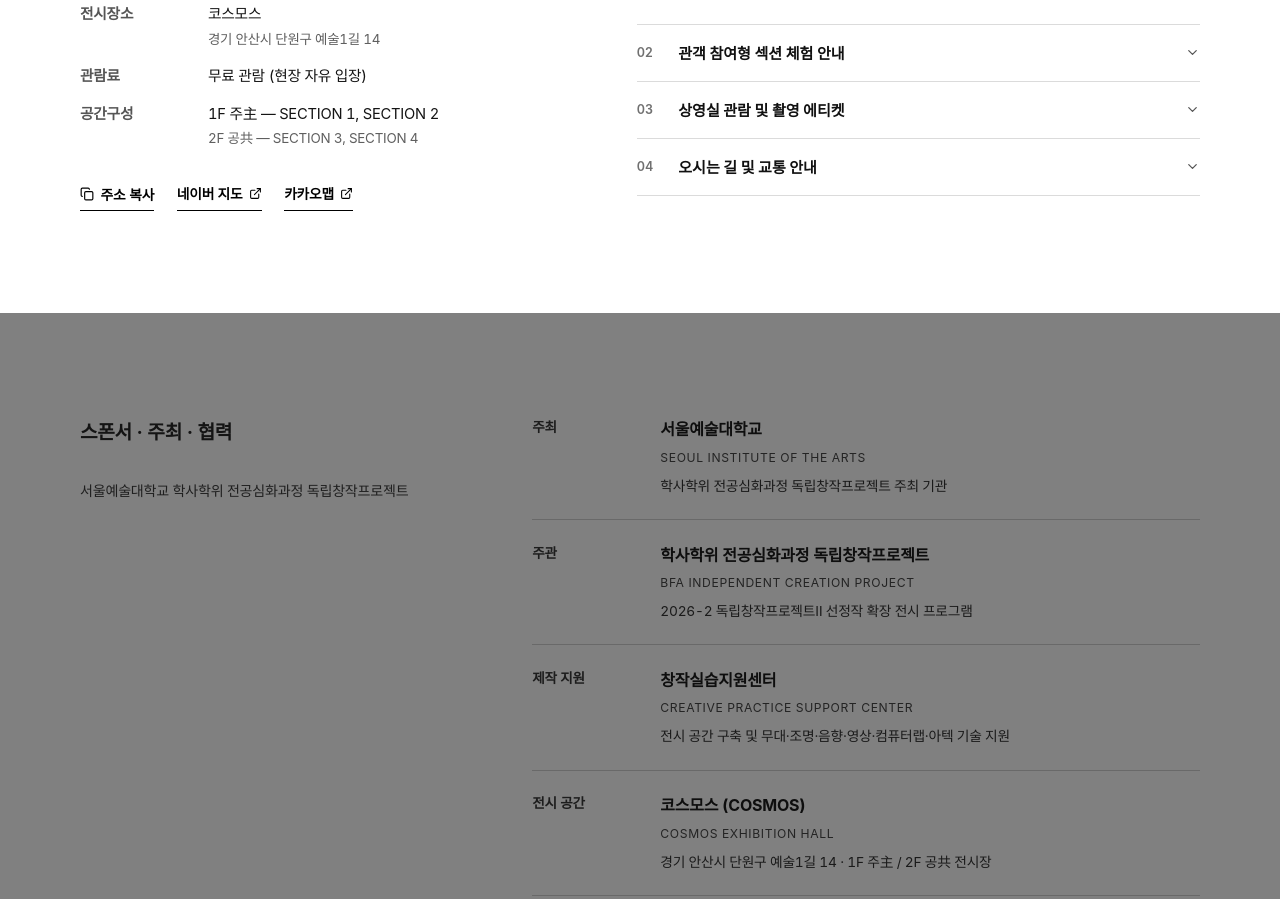
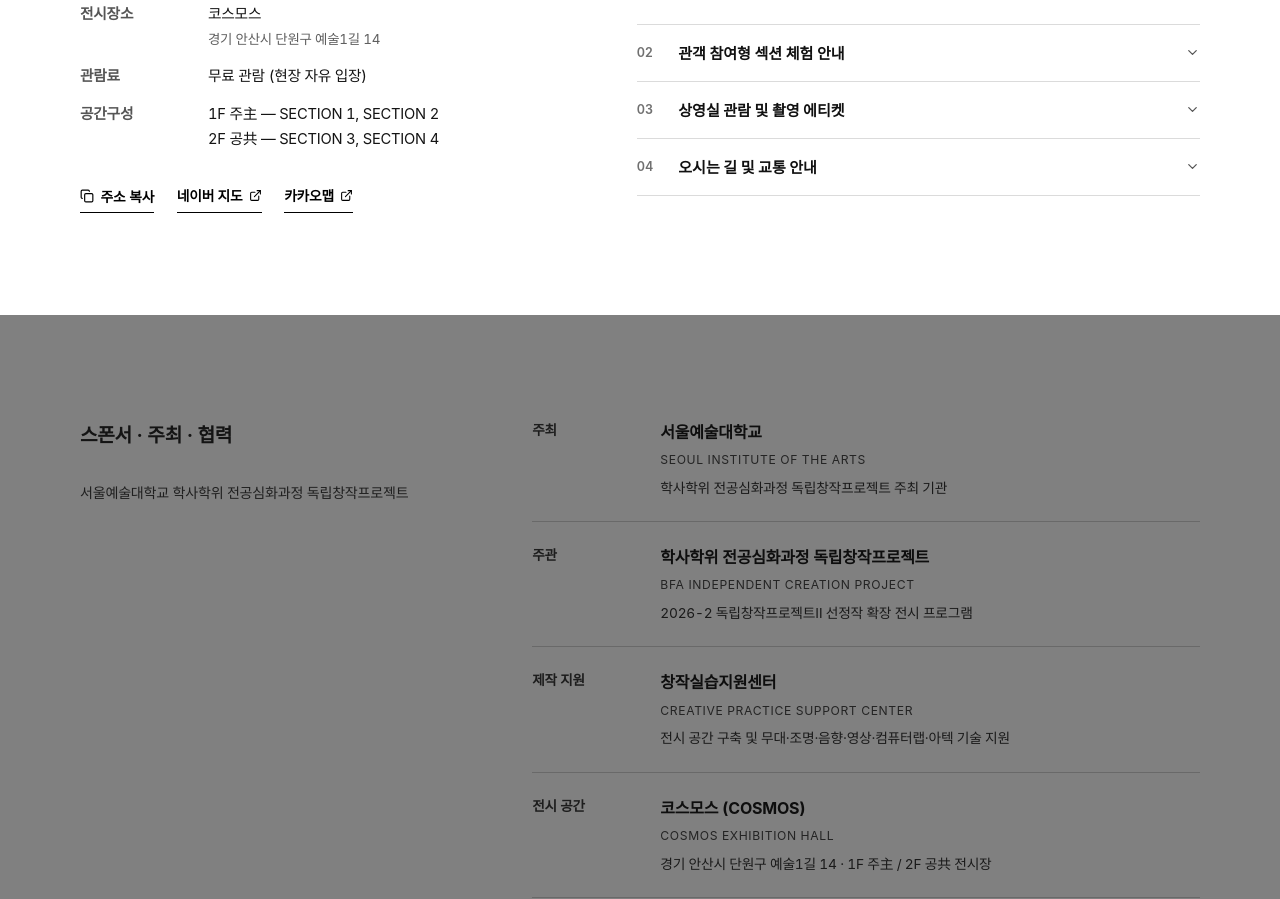
Before and after one commit to thisnicework/ownhomeown, a React (Vite) app: page / in a window 1280 px wide. Shown: the part 5151-6050 px from the top of the page. Built offline with nearby package versions, Linux system fonts and the light colour scheme; a web font is replaced by a local one.

Commit message:
Render 1F and 2F space layout lines at equal size and weight

```diff
--- a/src/components/VisitAndSponsors.tsx
+++ b/src/components/VisitAndSponsors.tsx
@@ -73,8 +73,8 @@ export const VisitAndSponsors: React.FC = () => {
               <div>
                 <dt>공간구성</dt>
                 <dd>
-                  1F 주主 — SECTION 1, SECTION 2
-                  <span className="pdf-dl-sub">2F 공共 — SECTION 3, SECTION 4</span>
+                  <span>1F 주主 — SECTION 1, SECTION 2</span>
+                  <span>2F 공共 — SECTION 3, SECTION 4</span>
                 </dd>
               </div>
             </dl>
```
